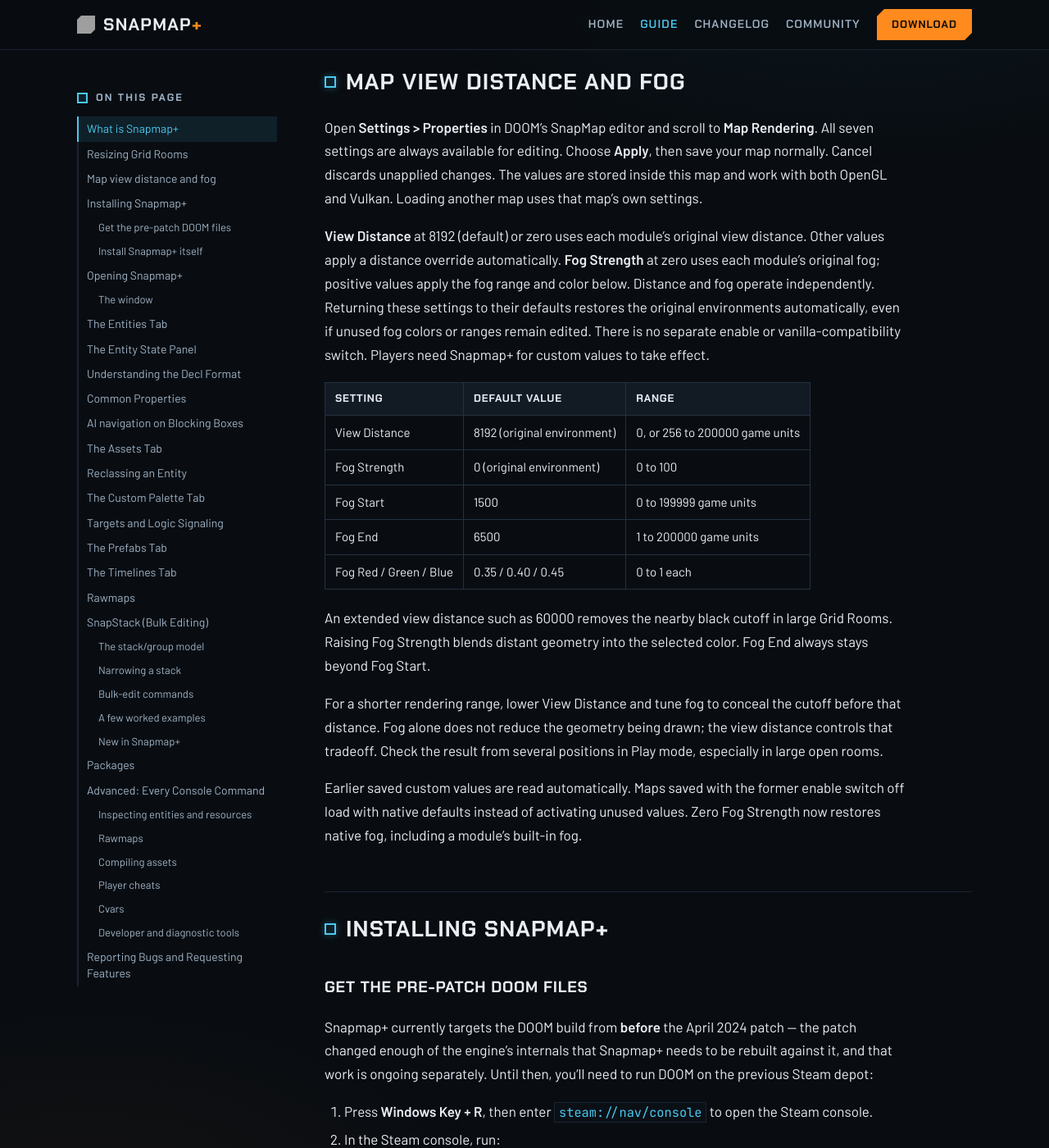
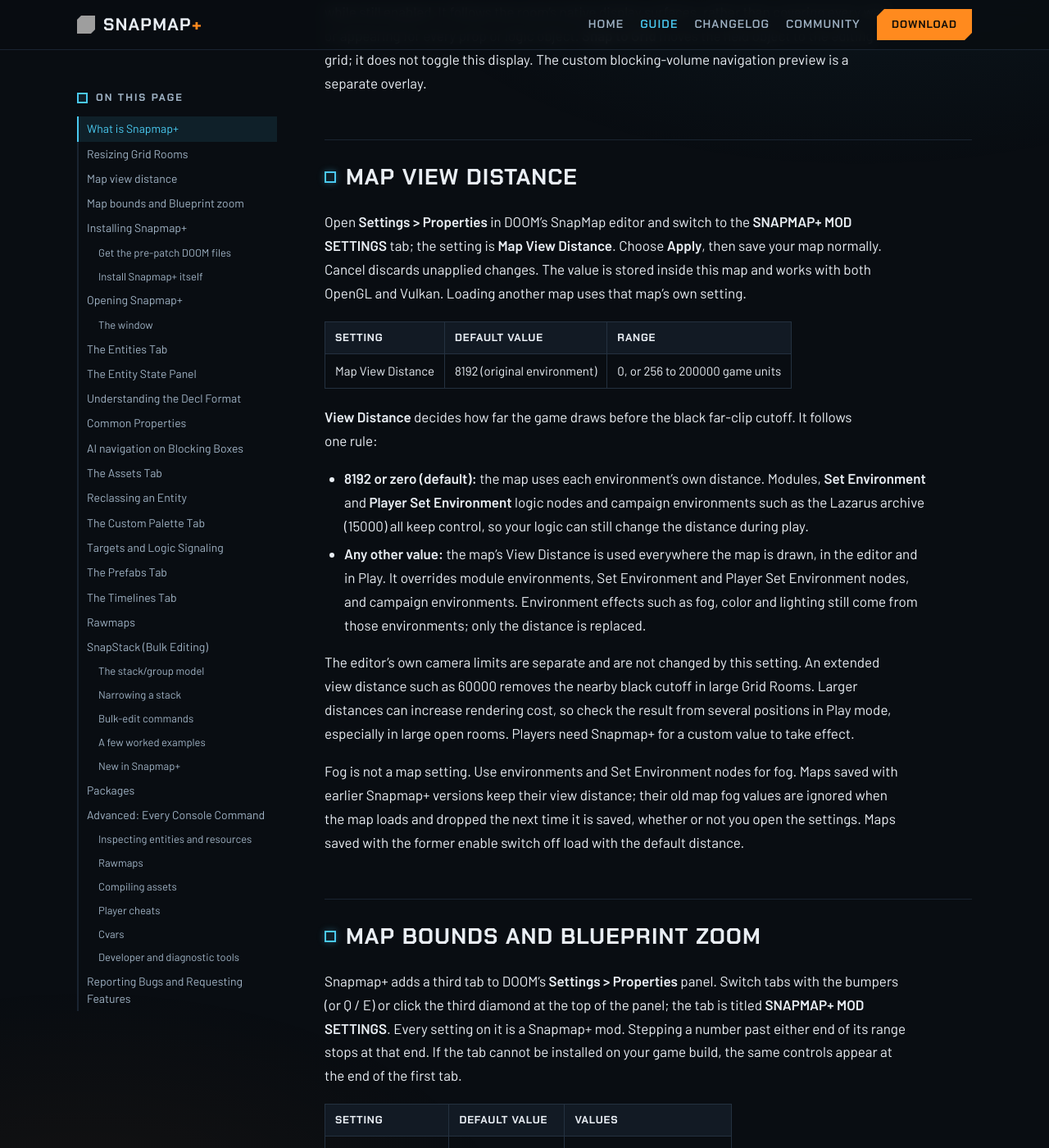
Before and after one commit to doom-snapmap/snapmap-web, a Jekyll site: the page built from site/snapmap-plus-guide.md, in a window 1280 px wide and 1400 px high, scrolled down 2395 px. Shown: the whole window at 82% size. Built offline with Jekyll 4.4.1, drawn with Linux system fonts in a browser that asks for light colours; some of the changed text lies outside the part shown; grey boxes are pictures that could not be loaded.

Commit message:
Document the Snapmap+ settings tab, map bounds, Blueprint zoom and Grid Room edit rules
The architecture, fidelity and capability notes describe the version 4 view-distance variable and its precedence, the removal of fog as a map setting, the third settings category, the map bounds toggle with its zoom and pick consequences, and the Grid Room light and resize rules. The guide gains matching user-facing sections.

```diff
--- a/site/snapmap-plus-guide.md
+++ b/site/snapmap-plus-guide.md
@@ -37,7 +37,9 @@
 the size controls are in DOOM itself.
 
 Each room keeps its own dimensions. Doors and frames stay their original size,
-and built-in room lights follow the resized room with adjusted coverage. Objects
+and all of the room's built-in lights follow the resized room: they spread with
+the walls, the ceiling light stays just under the roof, and the room looks the
+same after you save and reload it. Brightness and color do not change. Objects
 you placed keep their module-local positions and sizes, so inspect objects near
 the walls after shrinking. Connected branches move to retain their doorways;
 conflicting connection loops and new overlaps can prevent an edit.
@@ -47,7 +49,11 @@
 | Classic | 2560 / 2560 / 2048 | 416 / 416 / 304 |
 | Modern | 5120 / 5120 / 3392 | 864 / 272 / 432 |
 
-Out-of-range values clamp and the panel shows the applied dimensions. The maximum
+Out-of-range values clamp and the panel shows the applied dimensions. Only the
+value you changed is adjusted. If a room cannot grow further on that axis, the
+panel keeps the size that fits; the Snapmap+ log (`sh_backend.log`) says which
+room or connected module reached which limit. A room that already extends past
+the limit can always be made smaller. The maximum
 follows the current `snapEdit_environmentModuleBounds` cvar, the room's world
 position and its connected neighbors. Raising that cvar allows larger rooms
 without restarting, up to native collision and navigation coordinate limits.
@@ -64,8 +70,8 @@
 separate file beside the map.
 
 To return a map to vanilla compatibility, restore every Grid Room to its
-original dimensions, restore **View Distance** to 8192 (or zero) and **Fog Strength**
-to zero, and remove any other mod-only content. Save again.
+original dimensions, restore **View Distance** to 8192 (or zero), and remove any
+other mod-only content. Save again.
 
 The faint green surface grid appears when placing or moving objects that use
 the game's navigation placement display, such as demons. Its brightness pulses,
@@ -75,42 +81,90 @@
 it does not toggle this display. The custom blocking-volume navigation preview
 is a separate overlay.
 
-## Map view distance and fog
+## Map view distance
 
-Open **Settings > Properties** in DOOM's SnapMap editor and scroll to
-**Map Rendering**. All seven settings are always available for editing.
-Choose **Apply**, then save your map normally. Cancel discards unapplied changes.
-The values are stored inside this map and work with both OpenGL and Vulkan.
-Loading another map uses that map's own settings.
-
-**View Distance** at 8192 (default) or zero uses each module's original view
-distance. Other values apply a distance override automatically. **Fog Strength**
-at zero uses each module's original fog; positive values apply the fog range and
-color below. Distance and fog operate independently. Returning these settings
-to their defaults restores the original environments automatically, even if
-unused fog colors or ranges remain edited. There is no separate enable or
-vanilla-compatibility switch. Players need Snapmap+ for custom values to take effect.
+Open **Settings > Properties** in DOOM's SnapMap editor and switch to the
+**SNAPMAP+ MOD SETTINGS** tab; the setting is **Map View Distance**. Choose
+**Apply**, then save your map normally. Cancel
+discards unapplied changes. The value is stored inside this map and works with
+both OpenGL and Vulkan. Loading another map uses that map's own setting.
 
 | Setting | Default value | Range |
 |---|---|---|
-| View Distance | 8192 (original environment) | 0, or 256 to 200000 game units |
-| Fog Strength | 0 (original environment) | 0 to 100 |
-| Fog Start | 1500 | 0 to 199999 game units |
-| Fog End | 6500 | 1 to 200000 game units |
-| Fog Red / Green / Blue | 0.35 / 0.40 / 0.45 | 0 to 1 each |
+| Map View Distance | 8192 (original environment) | 0, or 256 to 200000 game units |
 
-An extended view distance such as 60000 removes the nearby black cutoff in large
-Grid Rooms. Raising Fog Strength blends distant geometry into the selected color.
-Fog End always stays beyond Fog Start.
+**View Distance** decides how far the game draws before the black far-clip
+cutoff. It follows one rule:
 
-For a shorter rendering range, lower View Distance and tune fog to conceal the
-cutoff before that distance. Fog alone does not reduce the geometry being drawn;
-the view distance controls that tradeoff. Check the result from several positions
-in Play mode, especially in large open rooms.
+- **8192 or zero (default):** the map uses each environment's own distance.
+  Modules, **Set Environment** and **Player Set Environment** logic nodes and
+  campaign environments such as the Lazarus archive (15000) all keep control,
+  so your logic can still change the distance during play.
+- **Any other value:** the map's View Distance is used everywhere the map is
+  drawn, in the editor and in Play. It overrides module environments, Set
+  Environment and Player Set Environment nodes, and campaign environments.
+  Environment effects such as fog, color and lighting still come from those
+  environments; only the distance is replaced.
 
-Earlier saved custom values are read automatically. Maps saved with the former
-enable switch off load with native defaults instead of activating unused values.
-Zero Fog Strength now restores native fog, including a module's built-in fog.
+The editor's own camera limits are separate and are not changed by this
+setting. An extended view distance such as 60000 removes the nearby black
+cutoff in large Grid Rooms. Larger distances can increase rendering cost, so
+check the result from several positions in Play mode, especially in large open
+rooms. Players need Snapmap+ for a custom value to take effect.
+
+Fog is not a map setting. Use environments and Set Environment nodes for fog.
+Maps saved with earlier Snapmap+ versions keep their view distance; their old
+map fog values are ignored when the map loads and dropped the next time it is
+saved, whether or not you open the settings. Maps
+saved with the former enable switch off load with the default distance.
+
+## Map bounds and Blueprint zoom
+
+Snapmap+ adds a third tab to DOOM's **Settings > Properties** panel. Switch
+tabs with the bumpers (or Q / E) or click the third diamond at the top of the
+panel; the tab is titled **SNAPMAP+ MOD SETTINGS**. Every setting on it is a
+Snapmap+ mod. Stepping a number past either end of its range stops at that end.
+If the tab cannot be installed on your game build, the same controls appear at
+the end of the first tab.
+
+| Setting | Default value | Values |
+|---|---|---|
+| Unlock Map Bounds | Off (16000, native) | Off or On (32671 game units) |
+
+**Unlock Map Bounds** is an on/off setting. SnapMap normally marks any module
+that reaches beyond 16000 units from the map center in X, Y or Z as an invalid
+placement. Turning it on widens that box to the largest size the game can
+handle, 32671 units, for this map; the editor camera, the Blueprint floor grid
+and the Blueprint floor range follow. Choose **Apply**, then save the map; the
+setting is stored inside the map and is used whenever the map is edited, played
+or loaded directly. A map saved by an earlier Snapmap+ version with a number
+between the two keeps that number and shows the setting as On until you change
+it.
+
+The highest value is 32671. Collision and AI navigation store world positions
+as 16-bit numbers that end at 32767, and navigation reaches up to 96 units
+beyond a module, so modules cannot go farther even with Snapmap+.
+
+Only Snapmap+ can open the extra space. Each PC checks module positions with
+its own limit when it loads a map, so players without Snapmap+ see the modules
+past 16000 as invalid and the game can crash loading the map. Keep the default
+for maps you want everyone to play. Turning the setting off removes the
+requirement, as long as no module still sits outside the native box.
+
+Snapmap+ also lets the Blueprint camera zoom out until the whole map fits on
+screen, on any map: up to 44000 units above the floor instead of DOOM's 16000,
+or about 90000 when the map uses **Unlock Map Bounds**. While you are zoomed
+out in Blueprint the game draws far enough to keep the floor in view, and the
+editor's fog-free space is enlarged so the camera never ends up looking through
+a thick blue fog. This is an editor convenience on your PC only and changes
+nothing in your maps.
+
+Because the zoom-out limit grows with the map bounds, a fully zoomed-out map
+with **Unlock Map Bounds** fills the screen just as a native map does: the
+floor grid and the space for modules are about twice as wide in game units,
+but they look the same size on screen. Compare the two at the same camera
+height to see the difference. Modules can be hovered, grabbed and placed from
+any zoom level.
 
 ## Installing Snapmap+
 
```
